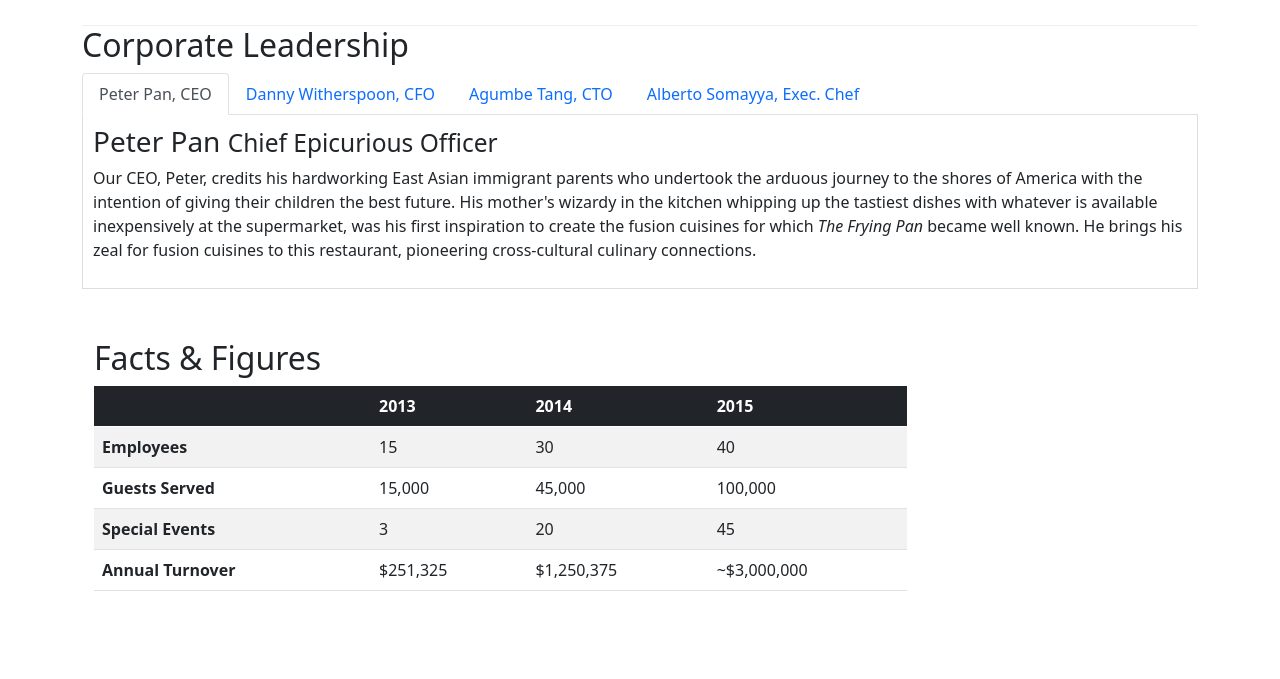
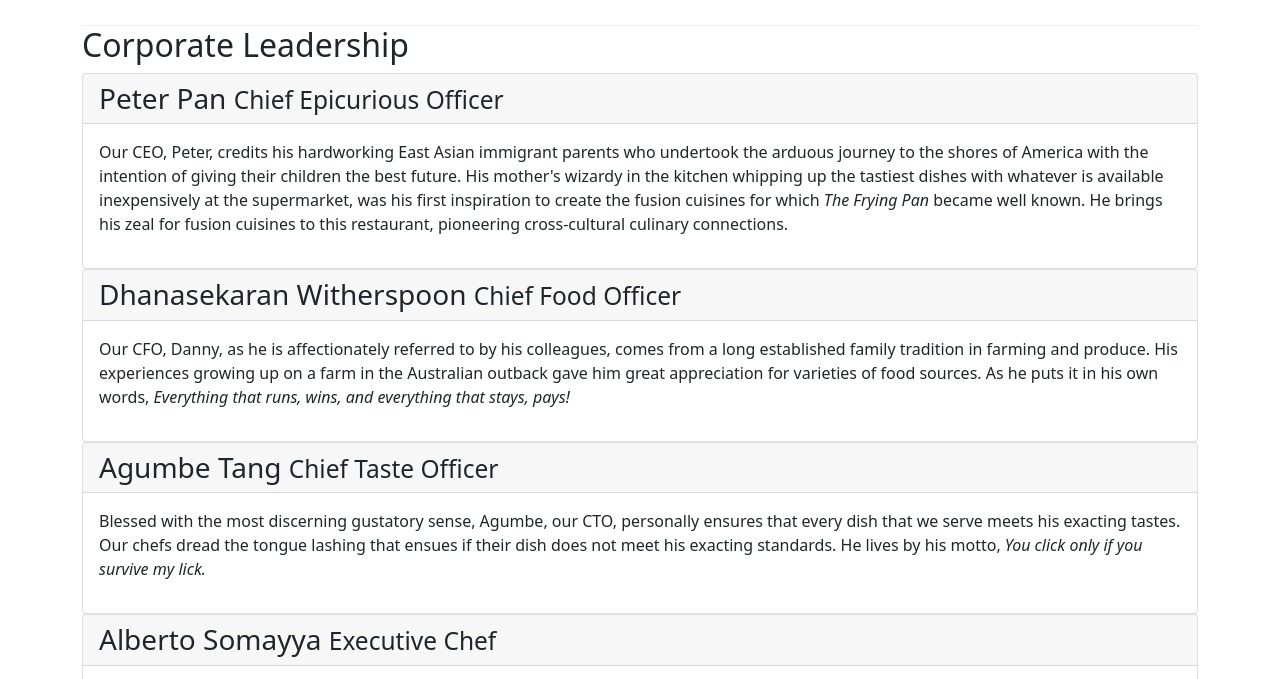
Before and after one commit to ncondes/getting-started-with-bootstrap, a website: page aboutus.html in a window 1280 px wide. Shown: the part 930-1609 px from the top of the page. Drawn offline with nearby package versions, Linux system fonts and the light colour scheme.

Commit message:
accordeon

```diff
--- a/aboutus.html
+++ b/aboutus.html
@@ -167,114 +167,129 @@
         <div class="col-12">
           <h2>Corporate Leadership</h2>
 
-          <!-- Tab Navigation -->
-          <ul class="nav nav-tabs" role="tablist">
-            <!-- viewing the documentation on the official site i decided to modify this -->
-            <li class="nav-item" role="presentation">
-              <button
-                class="nav-link active"
-                id="peter-tab"
-                role="tab"
-                data-bs-toggle="tab"
-                data-bs-target="#peter"
-                type="button"
+          <!-- Accordion feature -->
+
+          <!-- peter -->
+          <div id="accordion">
+            <div class="card">
+              <div class="card-header" role="tab" id="peterhead">
+                <h3 class="mb-0">
+                  <a data-bs-toggle="collapse" data-bs-target="#peter"
+                    >Peter Pan <small>Chief Epicurious Officer</small></a
                   >
-                Peter Pan, CEO
-              </button>
-            </li>
-
-            <li class="nav-item">
-              <button
-                class="nav-link"
-                id="danny-tab"
-                role="tab"
-                data-bs-toggle="tab"
-                data-bs-target="#danny"
-                type="button"
+                </h3>
+              </div>
+              <div
+                role="tabpanel"
+                class="collapse show"
+                id="peter"
+                data-parent="#accordeon"
               >
-                Danny Witherspoon, CFO
-              </button>
-            </li>
-            <li class="nav-item">
-              <button
-                class="nav-link"
-                id="agumbe-tab"
-                role="tab"
-                data-bs-toggle="tab"
-                data-bs-target="#agumbe"
-                type="button"
-              >
-                Agumbe Tang, CTO
-              </button>
-            </li>
-            <li class="nav-item">
-              <button
-                class="nav-link"
-                id="alberto-tab"
-                role="tab"
-                data-bs-toggle="tab"
-                data-bs-target="#alberto"
-                type="button"
-              >
-                Alberto Somayya, Exec. Chef
-              </button>
-            </li>
-          </ul>
-          <div class="tab-content">
-            <div role="tabpanel" class="tab-pane fade show active" id="peter">
-              <h3>Peter Pan <small>Chief Epicurious Officer</small></h3>
+                <div class="card-body">
                   <p class="d-none d-sm-block">
                     Our CEO, Peter, credits his hardworking East Asian immigrant
                     parents who undertook the arduous journey to the shores of
                     America with the intention of giving their children the best
                     future. His mother's wizardy in the kitchen whipping up the
-                tastiest dishes with whatever is available inexpensively at the
-                supermarket, was his first inspiration to create the fusion
-                cuisines for which
-                <em>The Frying Pan</em> became well known. He brings his zeal
-                for fusion cuisines to this restaurant, pioneering
+                    tastiest dishes with whatever is available inexpensively at
+                    the supermarket, was his first inspiration to create the
+                    fusion cuisines for which
+                    <em>The Frying Pan</em> became well known. He brings his
+                    zeal for fusion cuisines to this restaurant, pioneering
                     cross-cultural culinary connections.
                   </p>
                 </div>
-            <div role="tabpanel" class="tab-pane fade" id="danny">
-              <h3>
-                Dhanasekaran Witherspoon <small>Chief Food Officer</small>
+              </div>
+            </div>
+
+            <!-- danny -->
+            <div class="card">
+              <div class="card-header" role="tab" id="dannyhead">
+                <h3 class="mb-0">
+                  <a data-bs-toggle="collapse" data-bs-target="#danny"
+                    >Dhanasekaran Witherspoon
+                    <small>Chief Food Officer</small></a
+                  >
                 </h3>
+              </div>
+              <div
+                role="tabpanel"
+                class="collapse show"
+                id="danny"
+                data-parent="#accordeon"
+              >
+                <div class="card-body">
                   <p class="d-none d-sm-block">
                     Our CFO, Danny, as he is affectionately referred to by his
-                colleagues, comes from a long established family tradition in
-                farming and produce. His experiences growing up on a farm in the
-                Australian outback gave him great appreciation for varieties of
-                food sources. As he puts it in his own words,
+                    colleagues, comes from a long established family tradition
+                    in farming and produce. His experiences growing up on a farm
+                    in the Australian outback gave him great appreciation for
+                    varieties of food sources. As he puts it in his own words,
                     <em
                       >Everything that runs, wins, and everything that stays,
                       pays!</em
                     >
                   </p>
                 </div>
-            <div role="tabpanel" class="tab-pane fade" id="agumbe">
-              <h3>Agumbe Tang <small>Chief Taste Officer</small></h3>
+              </div>
+            </div>
+
+            <!-- agumbe -->
+            <div class="card">
+              <div class="card-header" role="tab" id="agumbehead">
+                <h3 class="mb-0">
+                  <a data-bs-toggle="collapse" data-bs-target="#agumbe"
+                    >Agumbe Tang <small>Chief Taste Officer</small></a
+                  >
+                </h3>
+              </div>
+              <div
+                role="tabpanel"
+                class="collapse show"
+                id="agumbe"
+                data-parent="#accordeon"
+              >
+                <div class="card-body">
                   <p class="d-none d-sm-block">
-                Blessed with the most discerning gustatory sense, Agumbe, our
-                CTO, personally ensures that every dish that we serve meets his
-                exacting tastes. Our chefs dread the tongue lashing that ensues
-                if their dish does not meet his exacting standards. He lives by
-                his motto,
+                    Blessed with the most discerning gustatory sense, Agumbe,
+                    our CTO, personally ensures that every dish that we serve
+                    meets his exacting tastes. Our chefs dread the tongue
+                    lashing that ensues if their dish does not meet his exacting
+                    standards. He lives by his motto,
                     <em>You click only if you survive my lick.</em>
                   </p>
                 </div>
-            <div role="tabpanel" class="tab-pane fade" id="alberto">
-              <h3>Alberto Somayya <small>Executive Chef</small></h3>
+              </div>
+            </div>
+
+            <!-- alberto -->
+            <div class="card">
+              <div class="card-header" role="tab" id="albertohead">
+                <h3 class="mb-0">
+                  <a data-bs-toggle="collapse" data-bs-target="#alberto"
+                    >Alberto Somayya <small>Executive Chef</small></a
+                  >
+                </h3>
+              </div>
+              <div
+                role="tabpanel"
+                class="collapse show"
+                id="alberto"
+                data-parent="#accordeon"
+              >
+                <div class="card-body">
                   <p class="d-none d-sm-block">
-                Award winning three-star Michelin chef with wide International
-                experience having worked closely with whos-who in the culinary
-                world, he specializes in creating mouthwatering Indo-Italian
-                fusion experiences. He says,
+                    Award winning three-star Michelin chef with wide
+                    International experience having worked closely with whos-who
+                    in the culinary world, he specializes in creating
+                    mouthwatering Indo-Italian fusion experiences. He says,
                     <em
-                  >Put together the cuisines from the two craziest cultures, and
-                  you get a winning hit! Amma Mia!</em
+                      >Put together the cuisines from the two craziest cultures,
+                      and you get a winning hit! Amma Mia!</em
                     >
                   </p>
+                </div>
+              </div>
             </div>
           </div>
         </div>
```
Lines whose indentation alone changed are shown as unchanged.
